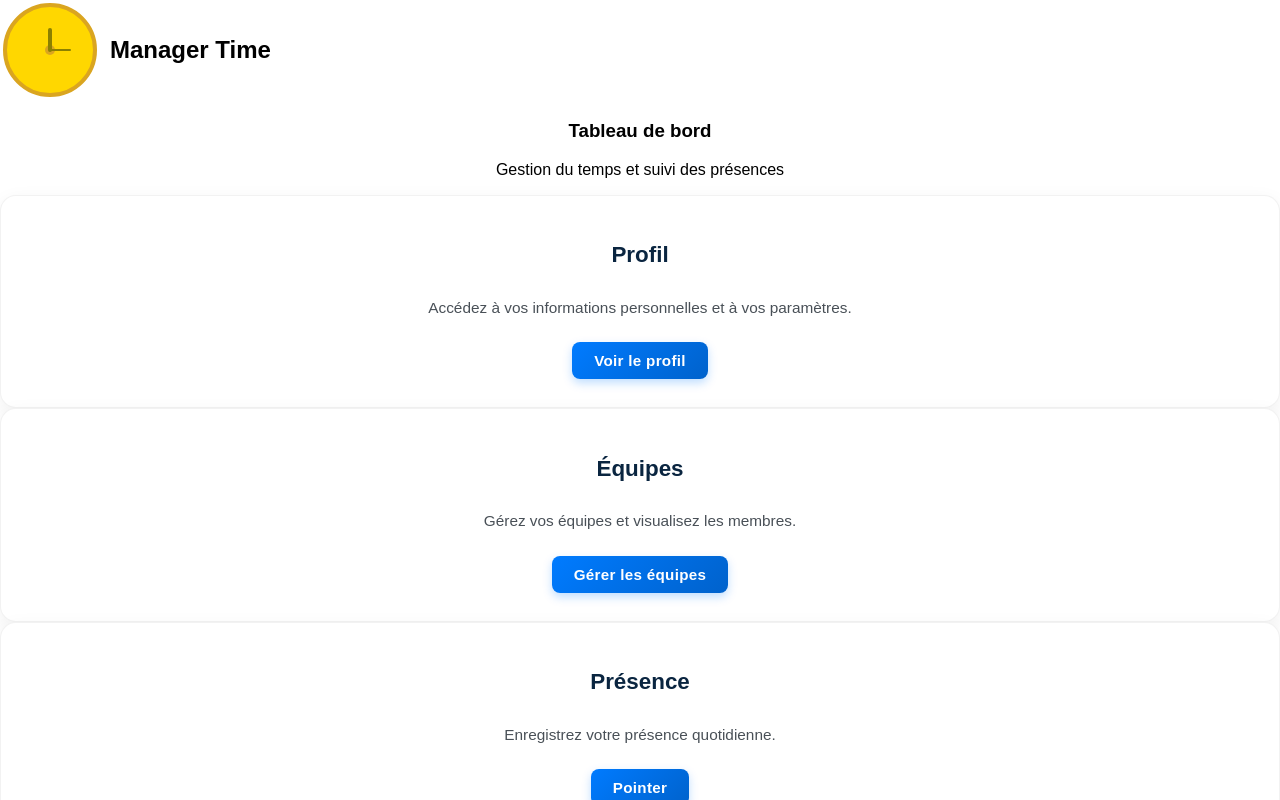
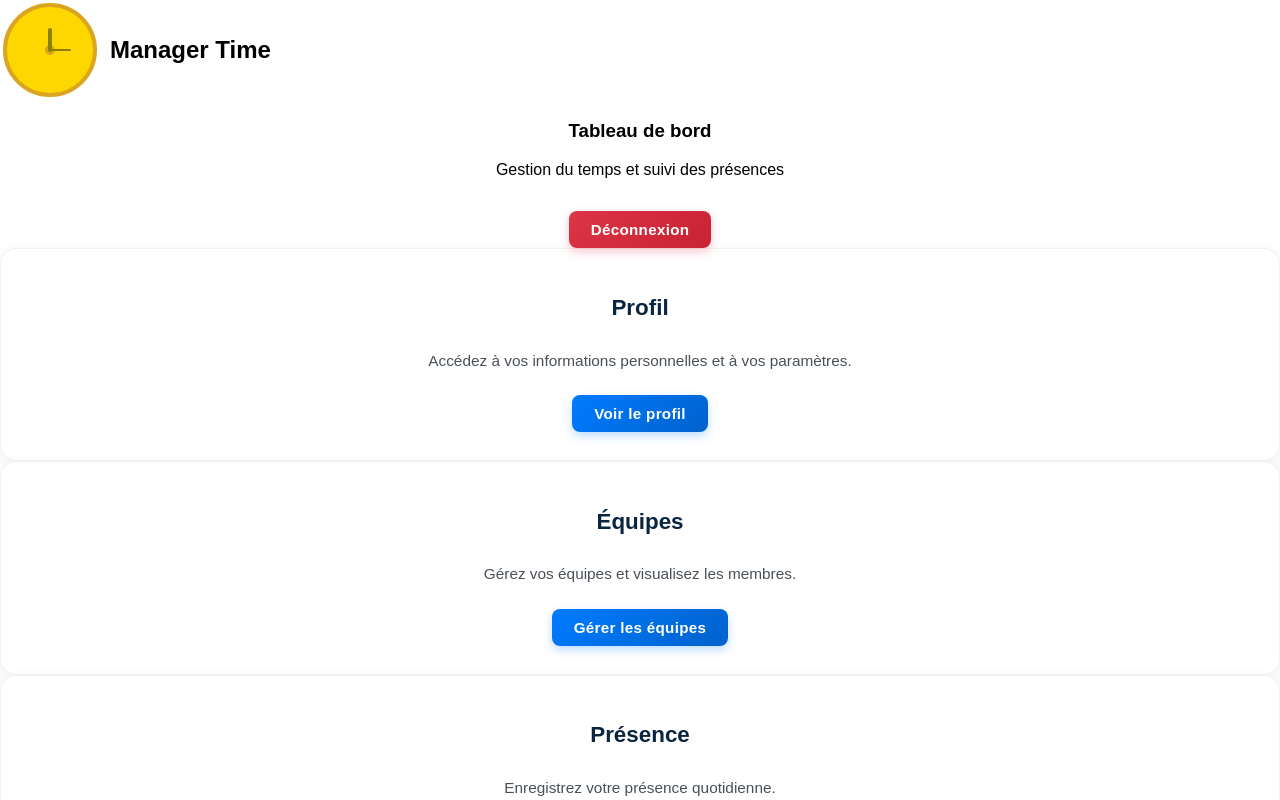
Before and after one commit to AristideWafo/Time-Manager, an Angular app in the folder front/: page /home in a window 1280 px wide. Shown: the top 800 px of the page. Built offline with nearby package versions, Linux system fonts and the light colour scheme; sample sign-in values are in the browser's storage.

Commit message:
feat_front add button logout

```diff
--- a/front/src/app/view/pages/home/home.component.css
+++ b/front/src/app/view/pages/home/home.component.css
@@ -110,3 +110,24 @@
     color: #555;
     font-style: italic;
 }
+
+.logout-button {
+    padding: 10px 22px;
+    background: linear-gradient(135deg, #dc3545, #c82333);
+    color: #fff;
+    border: none;
+    border-radius: 8px;
+    font-weight: 600;
+    cursor: pointer;
+    font-size: 0.95rem;
+    letter-spacing: 0.3px;
+    transition: all 0.25s ease;
+    box-shadow: 0 4px 10px rgba(220, 53, 69, 0.25);
+    margin-top: 16px;
+}
+
+.logout-button:hover {
+    background: linear-gradient(135deg, #c82333, #bd2130);
+    transform: translateY(-2px);
+    box-shadow: 0 6px 14px rgba(220, 53, 69, 0.3);
+}
--- a/front/src/app/view/pages/home/home.component.ts
+++ b/front/src/app/view/pages/home/home.component.ts
@@ -12,6 +12,8 @@ import { ApiService } from '../../../services/api.service';
     <header class="dashboard-header">
       <h1>Tableau de bord</h1>
       <p>Gestion du temps et suivi des présences</p>
+
+      <button class="logout-button" (click)="logout()">Déconnexion</button>
 
       <!--  Message personnalisé -->
       <div class="welcome-box" *ngIf="firstName && lastName && role">
@@ -75,7 +77,7 @@ export class HomeComponent implements OnInit {
     const token = localStorage.getItem('access_token');
     const userId = localStorage.getItem('user_id');
 
-    // ✅ Récupération des infos utilisateur depuis le stockage local
+    // Récupération des infos utilisateur depuis le stockage local
     this.firstName = localStorage.getItem('FirstName');
     this.lastName = localStorage.getItem('LastName');
     this.role = localStorage.getItem('Role');
@@ -90,6 +92,18 @@ export class HomeComponent implements OnInit {
   goToTeams() { this.router.navigate(['/teams']); }
   goToStats() { this.router.navigate(['/presence-stats']); }
   goToCreateUser() { this.router.navigate(['/create-user']); }
+
+  logout() {
+    // Supprime toutes les informations de l'utilisateur dans le localStorage
+    localStorage.removeItem('access_token');
+    localStorage.removeItem('user_id');
+    localStorage.removeItem('FirstName');
+    localStorage.removeItem('LastName');
+    localStorage.removeItem('Role');
+
+    this.router.navigate(['/login']);
+  }
+
 
   pointer() {
     const userId = localStorage.getItem('user_id');
```
